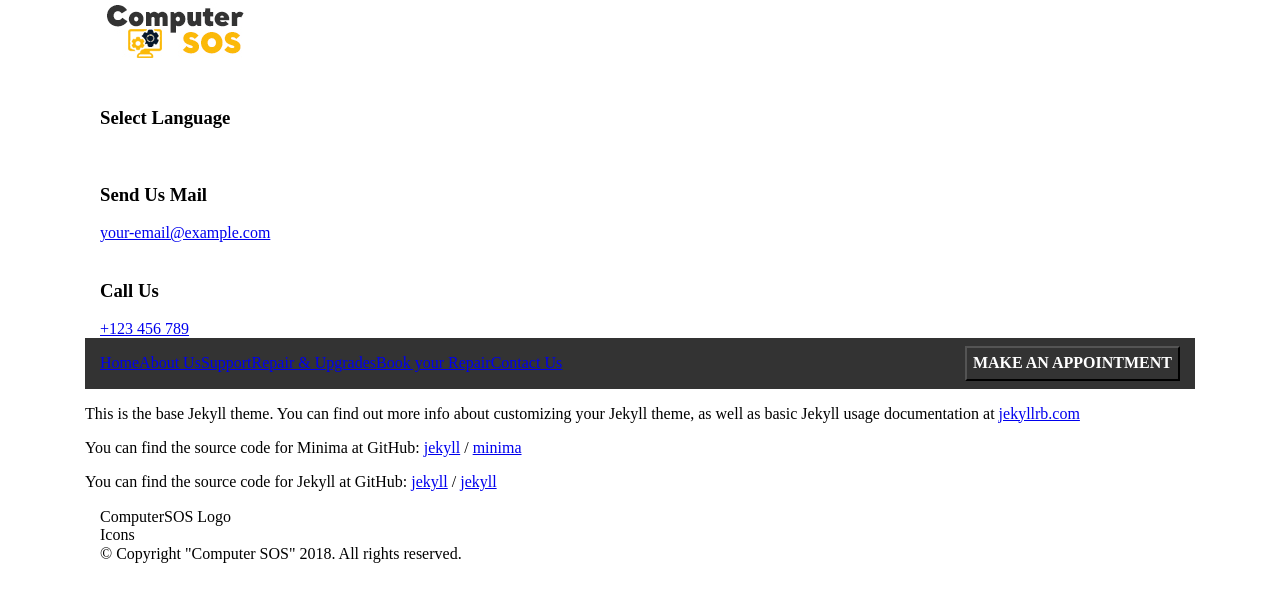
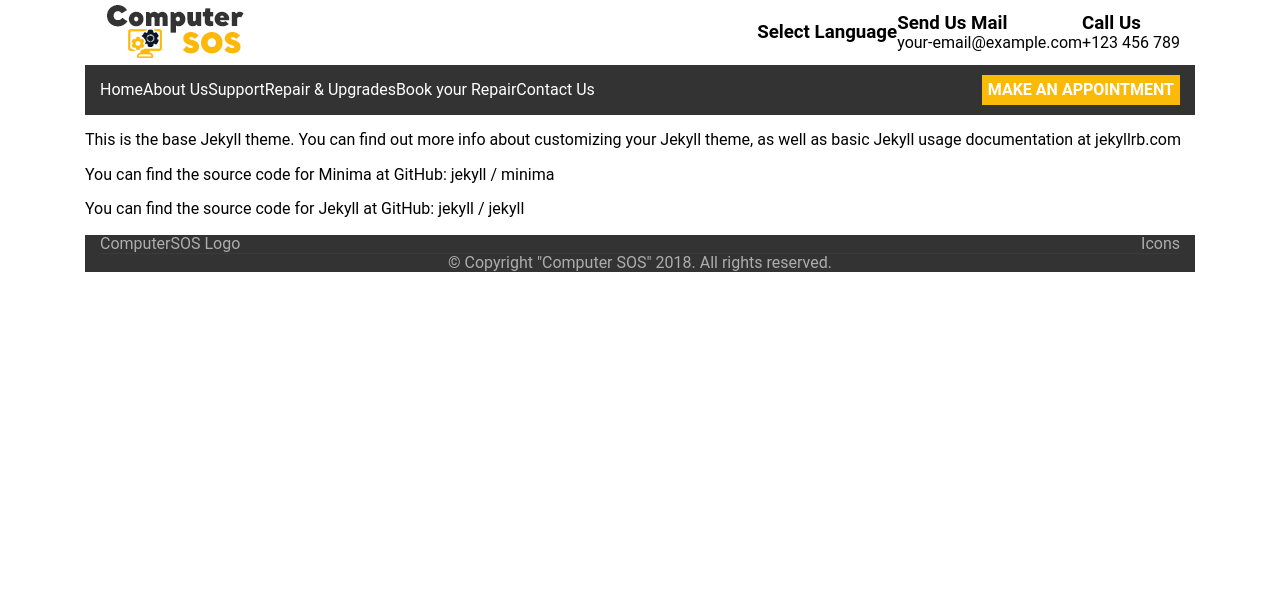
Before and after one commit to kaptn3/repair-shop, a Jekyll site: the page built from about.md, in a window 1280 px wide. Shown: the top 602 px of the page. Built offline with Jekyll 4.4.1, drawn with Linux system fonts in a browser that asks for light colours.

Commit message:
Bootstrap grid and normalize in one css file

```diff
--- a/_includes/head.html
+++ b/_includes/head.html
@@ -5,19 +5,11 @@
   <meta name="viewport" content="width=device-width, initial-scale=1, shrink-to-fit=no">
 
   <!-- title -->
-  <title>
-    {% if page.title != "index" %}
-        {{ site.title }}|{{ page.title }}
-    {% else %}
-        {{ site.title }}
-    {% endif %}
-  </title>
+  <title>{{ page.title }} | {{ site.title }}</title>
 
   <!-- favicon -->
   <link rel="shortcut icon" href="{{ "/assets/img/favicon.ico" | prepend: site.baseurl }}">
 
   <!-- CSS -->
-  <link rel="stylesheet" href="{{ '/assets/css/normalize.css' | prepend: site.baseurl }}">
-  <link rel="stylesheet" href="{{ '/assets/css/bootstrap-grid.min.css' | prepend: site.baseurl }}">
   <link rel="stylesheet" href="{{ '/assets/css/main.css' | prepend: site.baseurl }}">
 </head>
--- a/_sass/main.scss
+++ b/_sass/main.scss
@@ -1 +1,12 @@
-@import 'layout/navbar';
+@import 'vendor/normalize',
+        'vendor/bootstrap-grid.min';
+
+@import 'abstracts/root',
+        'abstracts/reset';
+
+@import 'layout/header',
+        'layout/navbar',
+        'layout/sections',
+        'layout/footer';
+
+@import 'pages/404';
```
Also changed, not shown: _sass/vendor/bootstrap-grid.min.scss (renamed from assets/css/bootstrap-grid.min.css), _sass/vendor/normalize.scss (renamed from assets/css/normalize.css).
